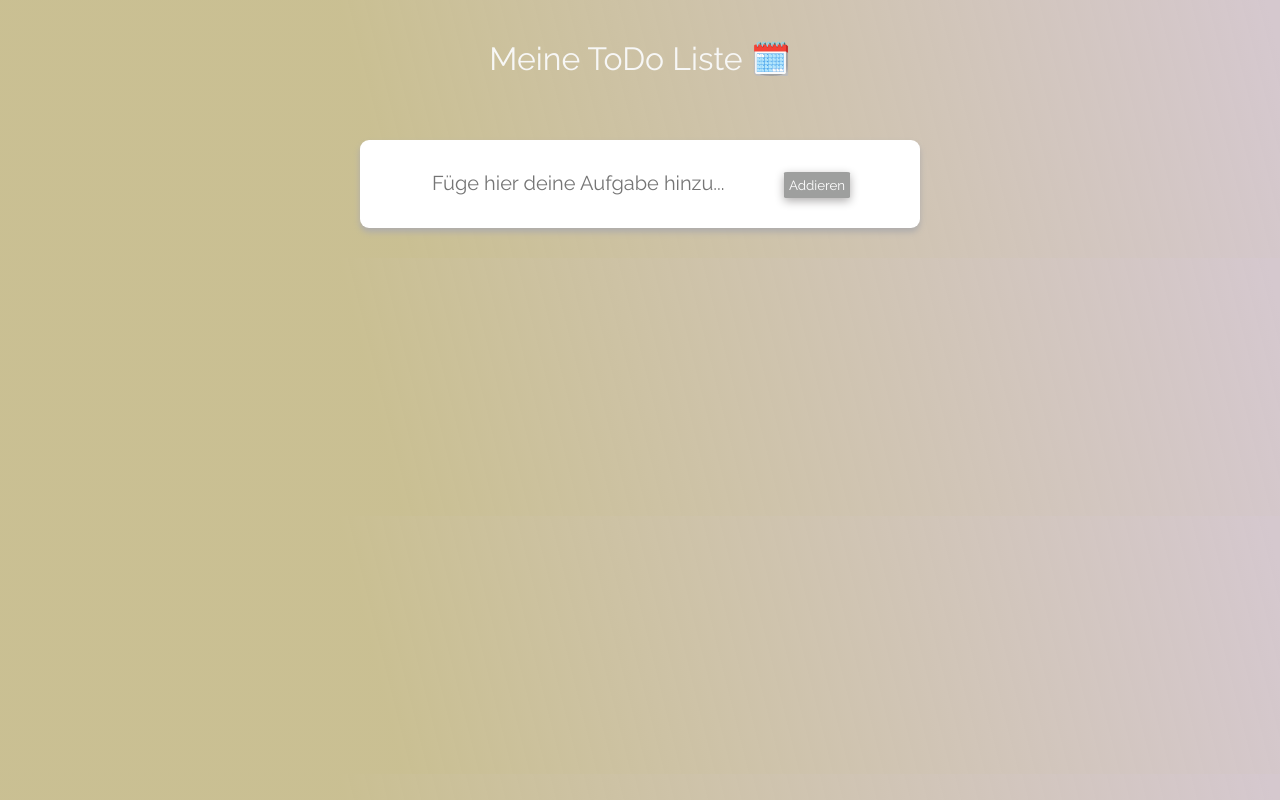
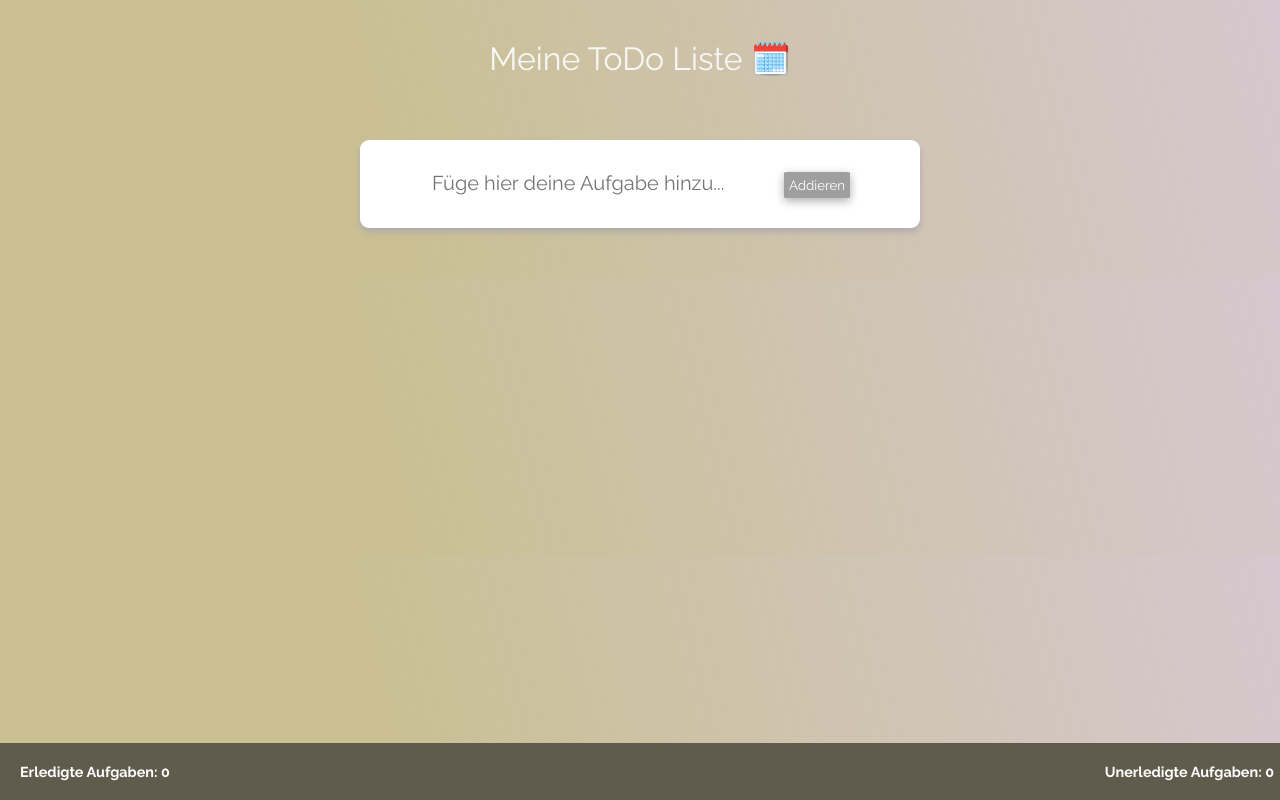
Before and after one commit to XeniaTikhomirova/ToDoList_Vite_React, a React (Vite) app: page / in a window 1280 px wide. Built offline with nearby package versions, Linux system fonts and the light colour scheme.

Commit message:
added counter of tasks as a footer

```diff
--- a/src/components/CreateTodo.jsx
+++ b/src/components/CreateTodo.jsx
@@ -4,10 +4,11 @@ export default function CreateTodo({ item, tasks, setTasks }) {
   const className = item.isDone ? styles.linedThrough : "";
 
   function handleClick(name) {
-    const newList = tasks.map((task) =>
-      task.name === name ? { ...task, isDone: !task.isDone } : task
+    setTasks(
+      tasks.map((task) =>
+        task.name === name ? { ...task, isDone: !task.isDone } : task
+      )
     );
-    setTasks(newList);
     console.log(tasks);
     console.log(`${name} has been clicked!`);
   }
--- /dev/null
+++ b/src/components/Footer.jsx
@@ -0,0 +1,10 @@
+import styles from "./footer.module.css";
+
+export default function Footer({ allTasks, counterDone }) {
+  return (
+    <div className={styles.footer}>
+      <h3 className={styles.finished}>Erledigte Aufgaben: {counterDone}</h3>
+      <h3 className={styles.notfinished}>Unerledigte Aufgaben: {allTasks}</h3>
+    </div>
+  );
+}
--- a/src/components/Todo.jsx
+++ b/src/components/Todo.jsx
@@ -1,13 +1,19 @@
 import Form from "./Form";
 import TodoMaping from "./TodoMaping";
+import Footer from "./Footer";
 import { useState } from "react";
 
 export default function Todo() {
   const [tasks, setTasks] = useState([]);
+
+  const counterDone = tasks.filter((task) => task.isDone).length;
+  const allTasks = tasks.length;
+
   return (
     <div>
       <Form tasks={tasks} setTasks={setTasks} />
-      <TodoMaping tasks={tasks} setTasks={setTasks}/>
+      <TodoMaping tasks={tasks} setTasks={setTasks} />
+      <Footer allTasks={allTasks} counterDone={counterDone} />
     </div>
   );
 }
--- /dev/null
+++ b/src/components/footer.module.css
@@ -0,0 +1,23 @@
+.footer {
+  position: fixed;
+  bottom: 0;
+  padding:7px;
+  width: 100%;
+  background-color: rgb(96, 91, 77);
+}
+
+.finished {
+  margin: 13px;
+  float: left;
+  font-weight: bold;
+  font-size: 0.9rem;
+  color: white;
+}
+
+.notfinished {
+   margin: 13px;
+  float: right;
+  font-weight: bold;
+  font-size: 0.9rem;
+  color: white;
+}
--- a/src/components/todomaping.module.css
+++ b/src/components/todomaping.module.css
@@ -5,6 +5,7 @@
    margin: 0 auto;
    margin-top: 30px;
    color: rgb(93, 93, 93);
+   margin-bottom: 50px;
 }
 
 @media only screen and (max-width: 585px) {
```
